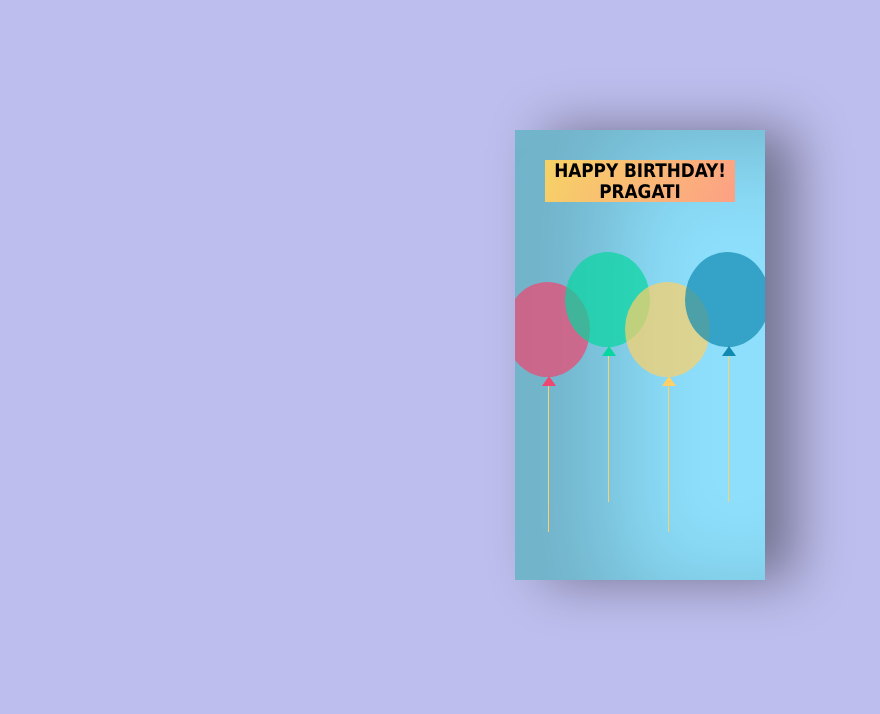
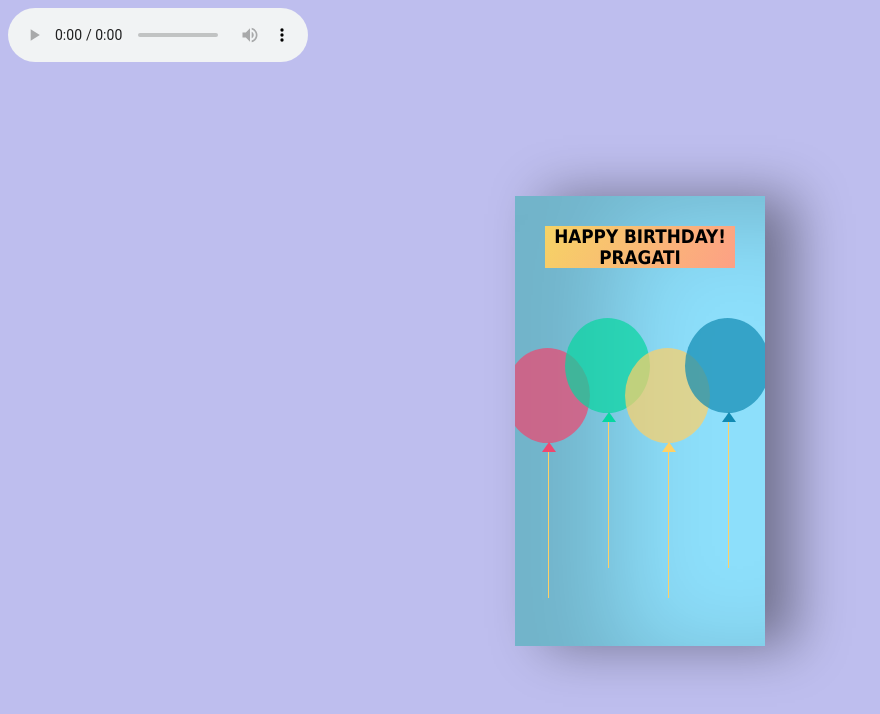
Before and after one commit to Slayer-X164/StarLight, a plain HTML site: page index.html in a window 1280 px wide. Shown: the whole page, without its empty margins (0-880 px from the left). Drawn offline with Linux system fonts and the light colour scheme.

Commit message:
Update index.html

```diff
--- a/index.html
+++ b/index.html
@@ -12,6 +12,9 @@
 </head>
 
 <body>
+     <div class="music">
+     <audio controls src="snowman.mp3"></audio>
+ </div>
     <!-- <h2>Click this card</h2> -->
     <div class="body">
         <div class="birthdayCard">
```
